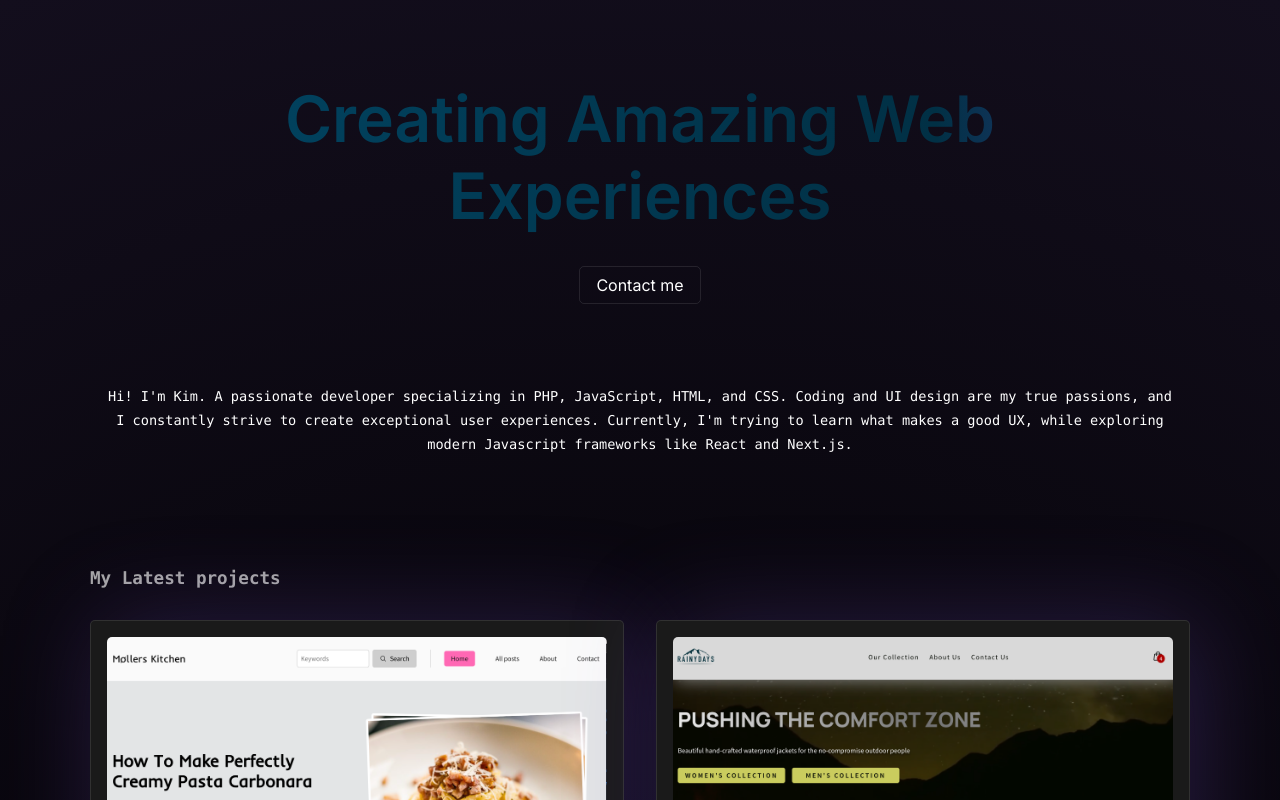
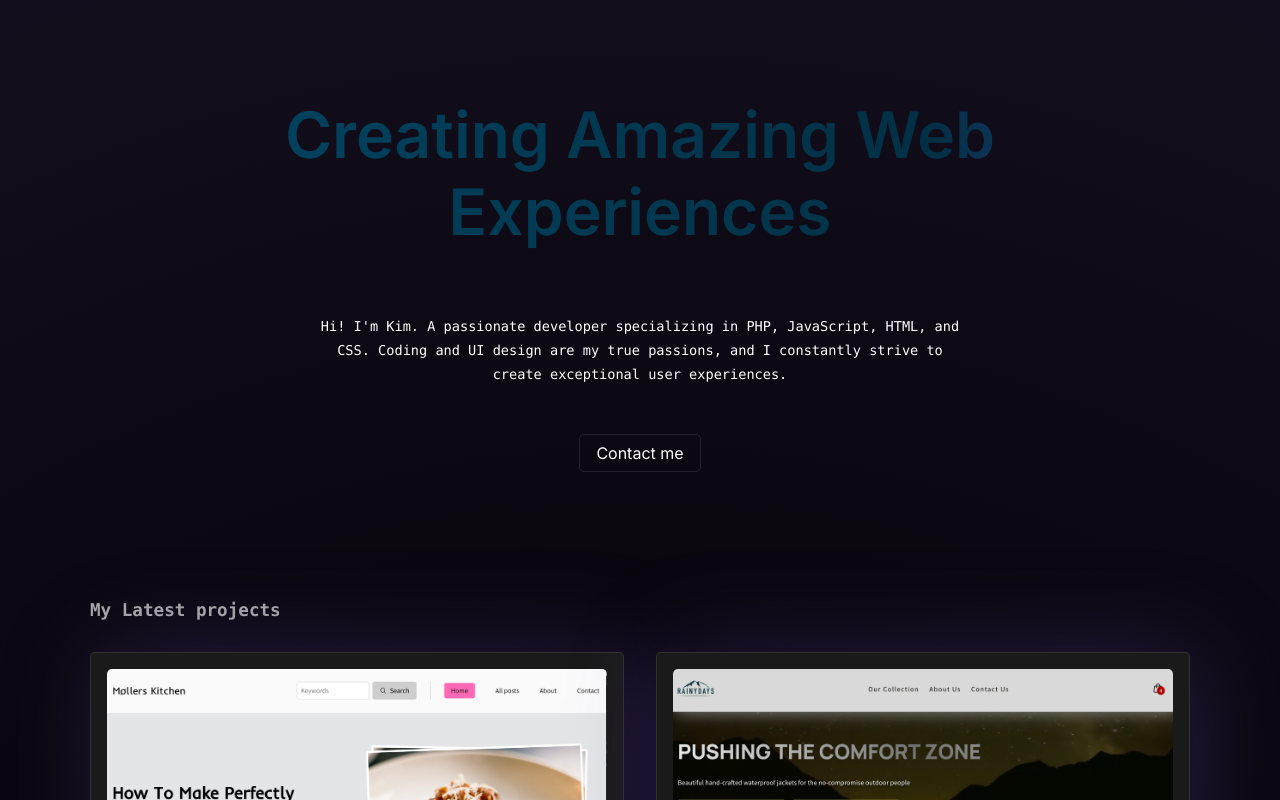
Before and after one commit to kimrm/portfolio, a Next.js app: page / in a window 1280 px wide. Shown: the top 800 px of the page. Built offline with nearby package versions, Linux system fonts and the light colour scheme.

Commit message:
re-arranging hero

```diff
--- a/app/page.js
+++ b/app/page.js
@@ -107,8 +107,8 @@ export default function Home() {
           </Link>
         </div>
       </section>
-      <section className={styles.privacy_section}>
-        <h2 className={styles.heading_2}>Privacy disclosure</h2>
+      <footer className={styles.privacy_section}>
+        <h4>&copy; 2023 - kimrune.dev</h4>
         <p>
           This site uses cookies. Read my{" "}
           <Link href="/privacy">privacy disclosure</Link> for further
@@ -120,7 +120,7 @@ export default function Home() {
             Icons8
           </a>
         </p>
-      </section>
+      </footer>
     </main>
   );
 }
--- a/components/hero.js
+++ b/components/hero.js
@@ -10,20 +10,16 @@ export default function Hero() {
           <h1 className={styles.heading_1}>Creating amazing web experiences</h1>
         </div>
       </div>
-
-      <Link href="#contact" className={styles.contact_me_button}>
-        Contact me
-      </Link>
-
       <div className={styles.description}>
         <p>
           Hi! I&apos;m Kim. A passionate developer specializing in PHP,
           JavaScript, HTML, and CSS. Coding and UI design are my true passions,
           and I constantly strive to create exceptional user experiences.
-          Currently, I&apos;m trying to learn what makes a good UX, while
-          exploring modern Javascript frameworks like React and Next.js.
         </p>
       </div>
+      <Link href="#contact" className={styles.contact_me_button}>
+        Contact me
+      </Link>
     </section>
   );
 }
--- a/styles/page.module.css
+++ b/styles/page.module.css
@@ -17,17 +17,18 @@
   text-align: center;
   width: 100%;
   max-width: var(--max-width);
-  margin-block: 2rem;
+  margin-block-end: 4rem;
   padding: 1rem;
 }
 
 .hero .description {
   overflow: hidden;
+  max-width: 80ch;
 }
 
 .hero .description p {
   opacity: 0;
-  margin-block-start: 4rem;
+  margin-block: 2rem;
   animation: fade-in 0.5s ease-in-out 0.5s forwards;
 }
 
@@ -254,7 +255,16 @@
   }
 }
 
+.privacy_section h4 {
+  margin-block-end: 1em;
+}
+
+.privacy_section p {
+  line-height: 1.5rem;
+}
+
 .privacy_section {
+  margin-block: 1rem;
   color: #a9a9a9;
 }
 
@@ -303,6 +313,19 @@
   animation: raise-in 0.5s ease-in-out 0.5s forwards;
 }
 
+.contact_me_button:hover {
+  background-color: rgba(var(--card-border-rgb), 0.1);
+}
+
+@keyframes scale {
+  0% {
+    transform: scale(1);
+  }
+  100% {
+    transform: scale(1.1);
+  }
+}
+
 @keyframes raise-in {
   0% {
     opacity: 0;
@@ -333,17 +356,7 @@
 
 .contact_button:hover {
   transition: all 0.2s ease-in-out;
-  background: #764ada;
-  animation: scale 0.2s ease-in-out forwards;
-}
-
-@keyframes scale {
-  0% {
-    transform: scale(1);
-  }
-  100% {
-    transform: scale(1.1);
-  }
+  background: #754ada35;
 }
 
 .contact_button.disabled {
```
